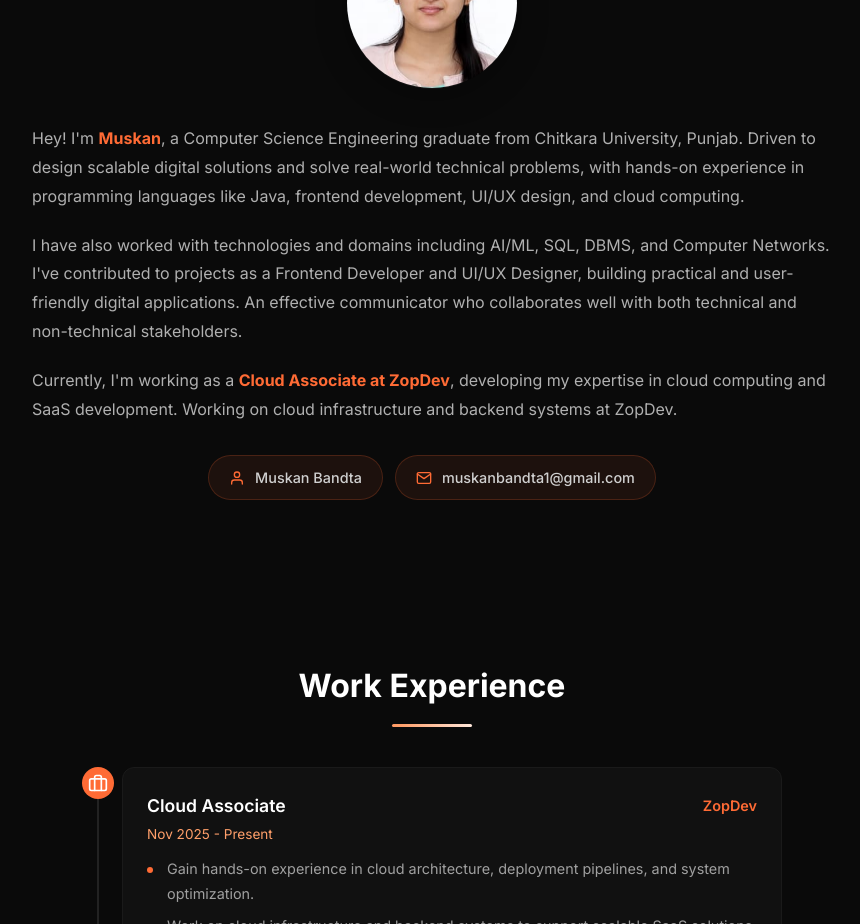
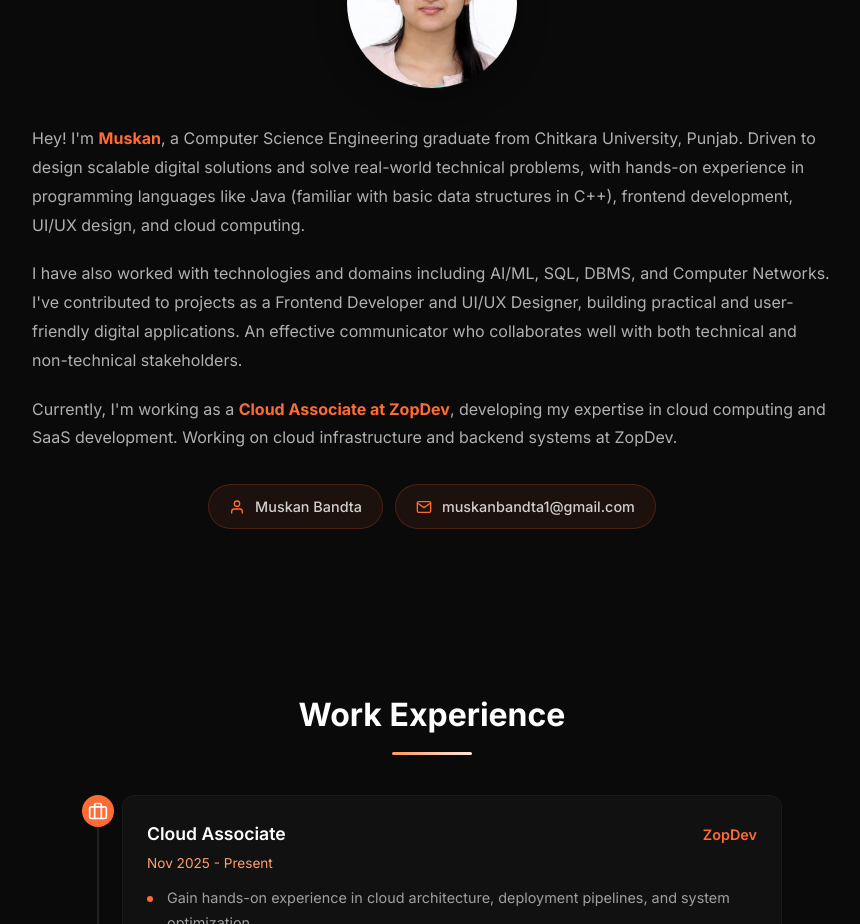
Before and after one commit to muskanbandta23/muskan-portfolio, a React (Vite) app: page / in a window 1280 px wide. Shown: the part 1060-1984 px from the top of the page, without its empty margins (208-1068 px from the left). Built offline with nearby package versions, Linux system fonts and the light colour scheme.

Commit message:
Add note about basic data structures in C++ after Java
Co-Authored-By: Claude Opus 4.7 (1M context) <noreply@anthropic.com>

```diff
--- a/src/components/About.jsx
+++ b/src/components/About.jsx
@@ -12,7 +12,7 @@ const About = () => {
             <p>
               Hey! I'm <strong>Muskan</strong>, a Computer Science Engineering graduate from Chitkara University, Punjab.
               Driven to design scalable digital solutions and solve real-world technical problems, with hands-on
-              experience in programming languages like Java, frontend development, UI/UX design, and cloud computing.
+              experience in programming languages like Java (familiar with basic data structures in C++), frontend development, UI/UX design, and cloud computing.
             </p>
             <p>
               I have also worked with technologies and domains including AI/ML, SQL, DBMS, and Computer Networks.
```
